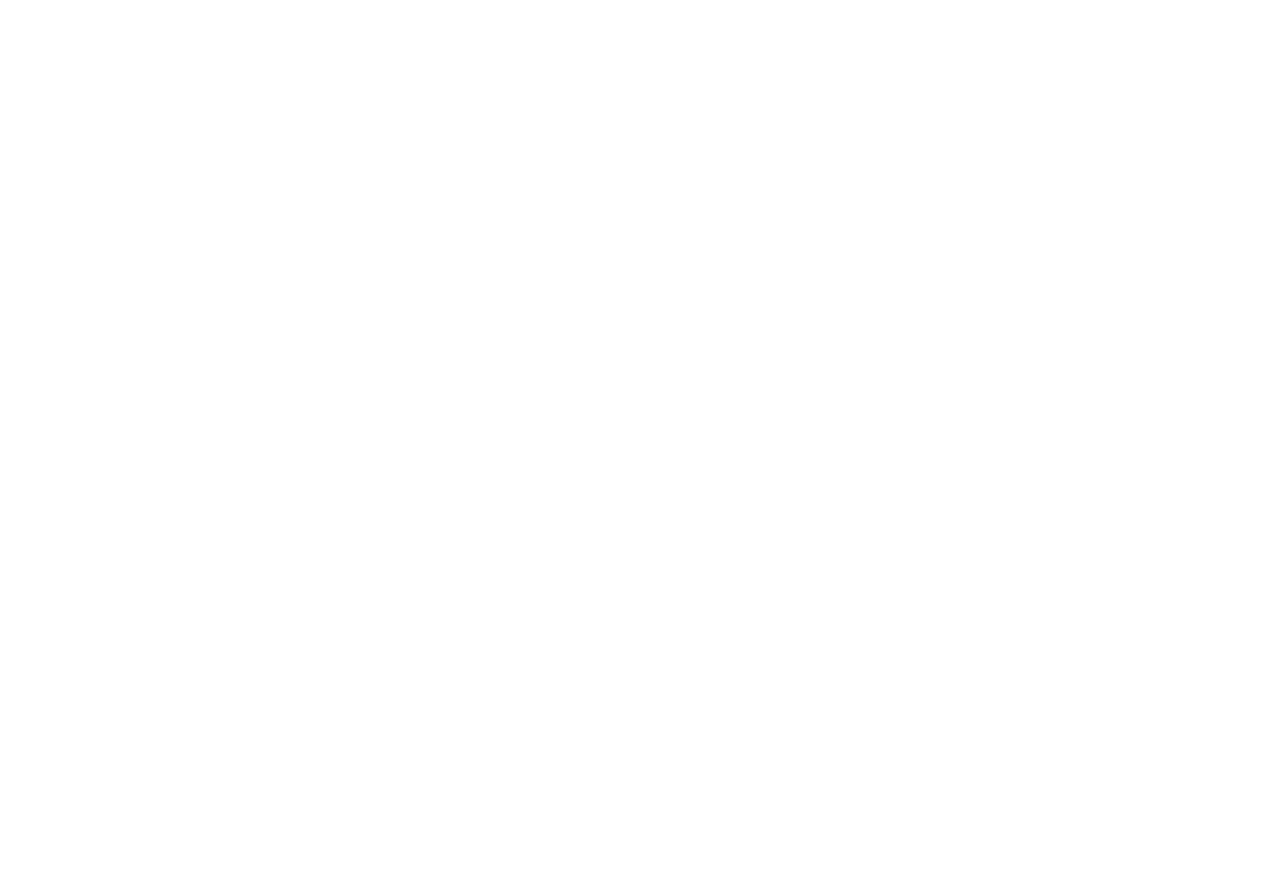
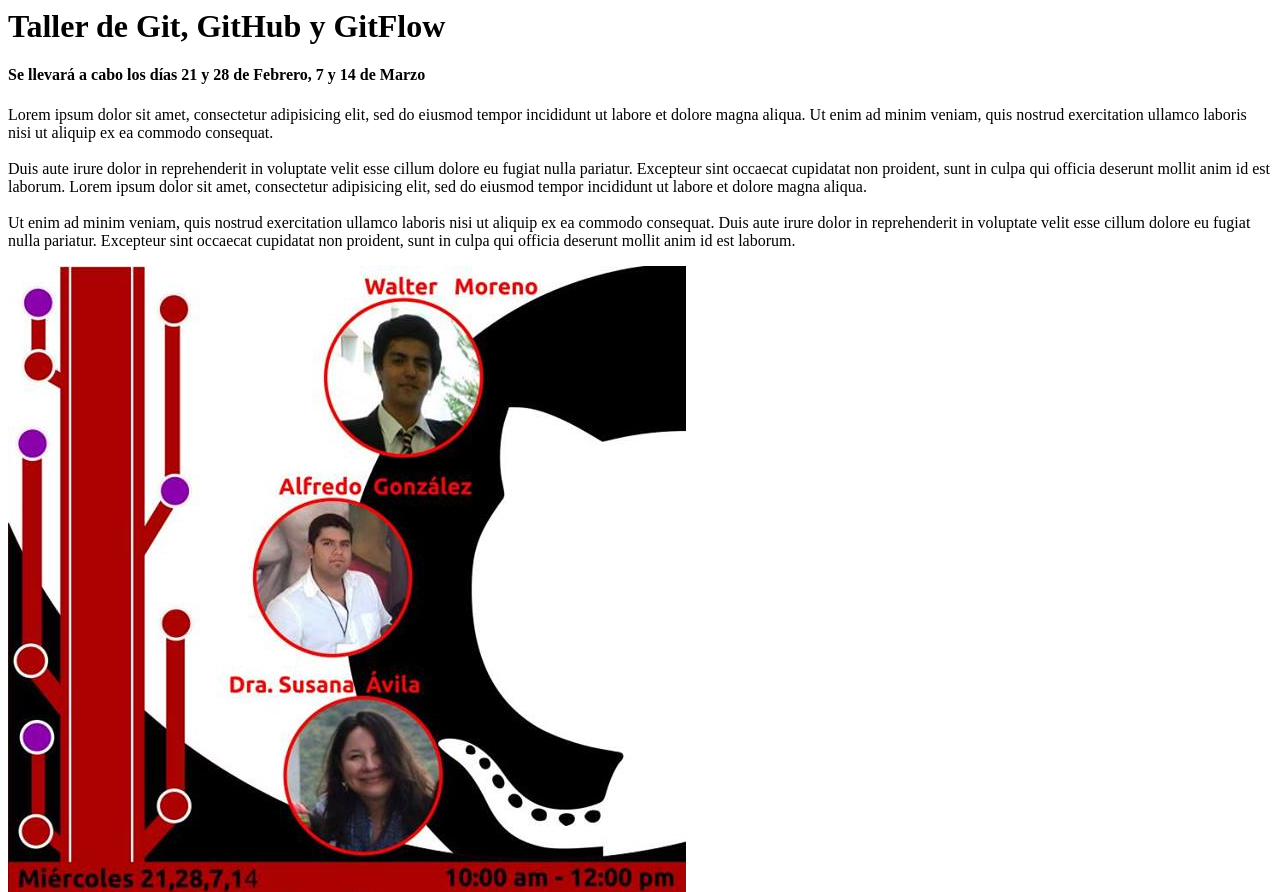
Before and after one commit to Laura5396/webPage, a plain HTML site: page index.html in a window 1280 px wide. Shown: the top 892 px of the page. Before the commit the page ends 800 px from the top, so only its background shows below. Drawn offline with Linux system fonts and the light colour scheme.

Commit message:
Agregando elementos de texto e imagenes a la pagina

```diff
--- a/index.html
+++ b/index.html
@@ -1,7 +1,37 @@
 <DOCTYPE html>
 <html>
-	<head>
-	</head>
-	<body>
-	</body>
+<head>
+</head>
+<body>
+	<header>
+		<h1> Taller de Git, GitHub y GitFlow </h1>
+		<h4> Se llevará a cabo los días 21 y 28 de Febrero, 7 y 14 de Marzo </h4>
+	</header>
+
+	<div class="content">
+		<p class="txtContent">
+			Lorem ipsum dolor sit amet, consectetur adipisicing elit, 	sed do eiusmod
+			tempor incididunt ut labore et dolore magna aliqua. Ut enim ad minim veniam,
+			quis nostrud exercitation ullamco laboris nisi ut aliquip ex ea commodo
+			consequat. <br><br>
+
+			Duis aute irure dolor in reprehenderit in voluptate velit esse
+			cillum dolore eu fugiat nulla pariatur. Excepteur sint occaecat cupidatat non
+			proident, sunt in culpa qui officia deserunt mollit anim id est laborum.
+			Lorem ipsum dolor sit amet, consectetur adipisicing elit, sed do eiusmod
+			tempor incididunt ut labore et dolore magna aliqua. <br><br>
+
+			Ut enim ad minim veniam,
+			quis nostrud exercitation ullamco laboris nisi ut aliquip ex ea commodo
+			consequat. Duis aute irure dolor in reprehenderit in voluptate velit esse
+			cillum dolore eu fugiat nulla pariatur.
+
+			Excepteur sint occaecat cupidatat non
+			proident, sunt in culpa qui officia deserunt mollit anim id est laborum.
+		</p>
+
+		<img src="poster.jpg" class="imgPoster">
+	</div>
+
+</body>
 </html>
```
Also changed, not shown: poster.jpg (added).
